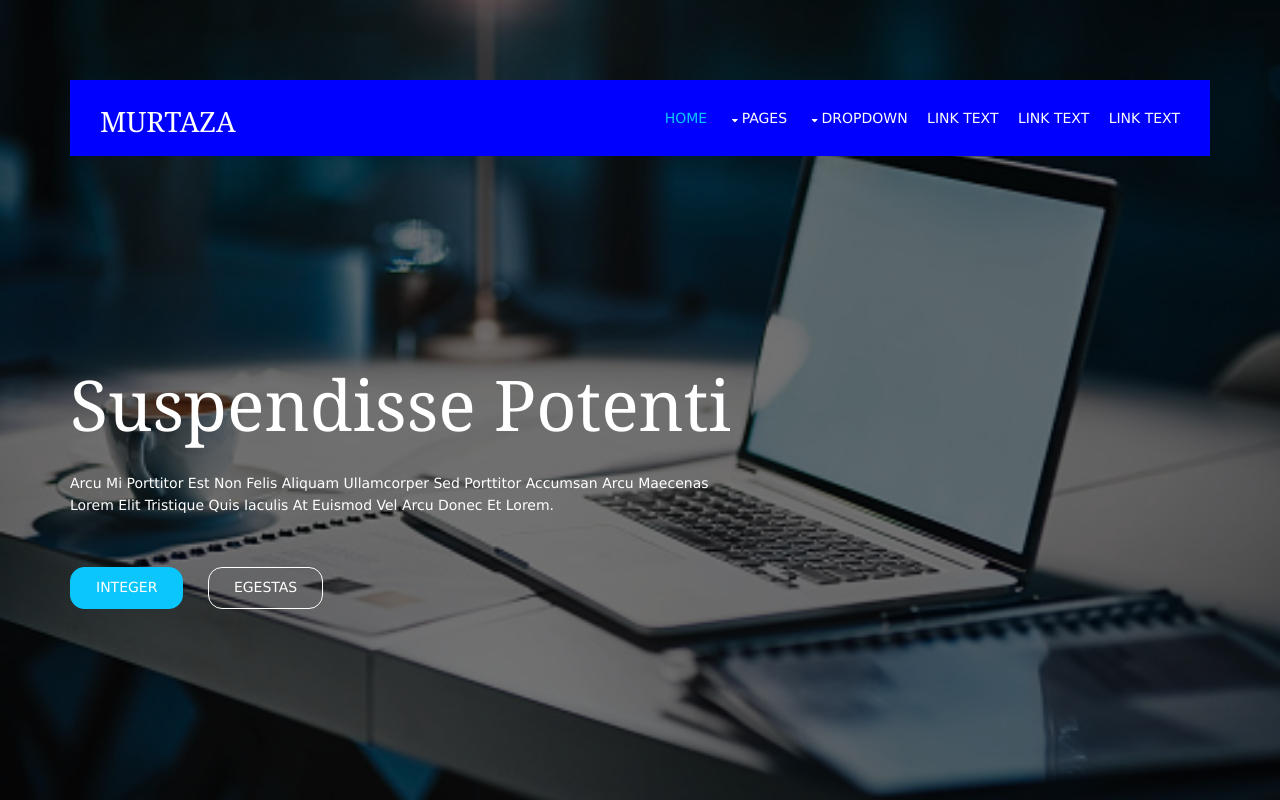
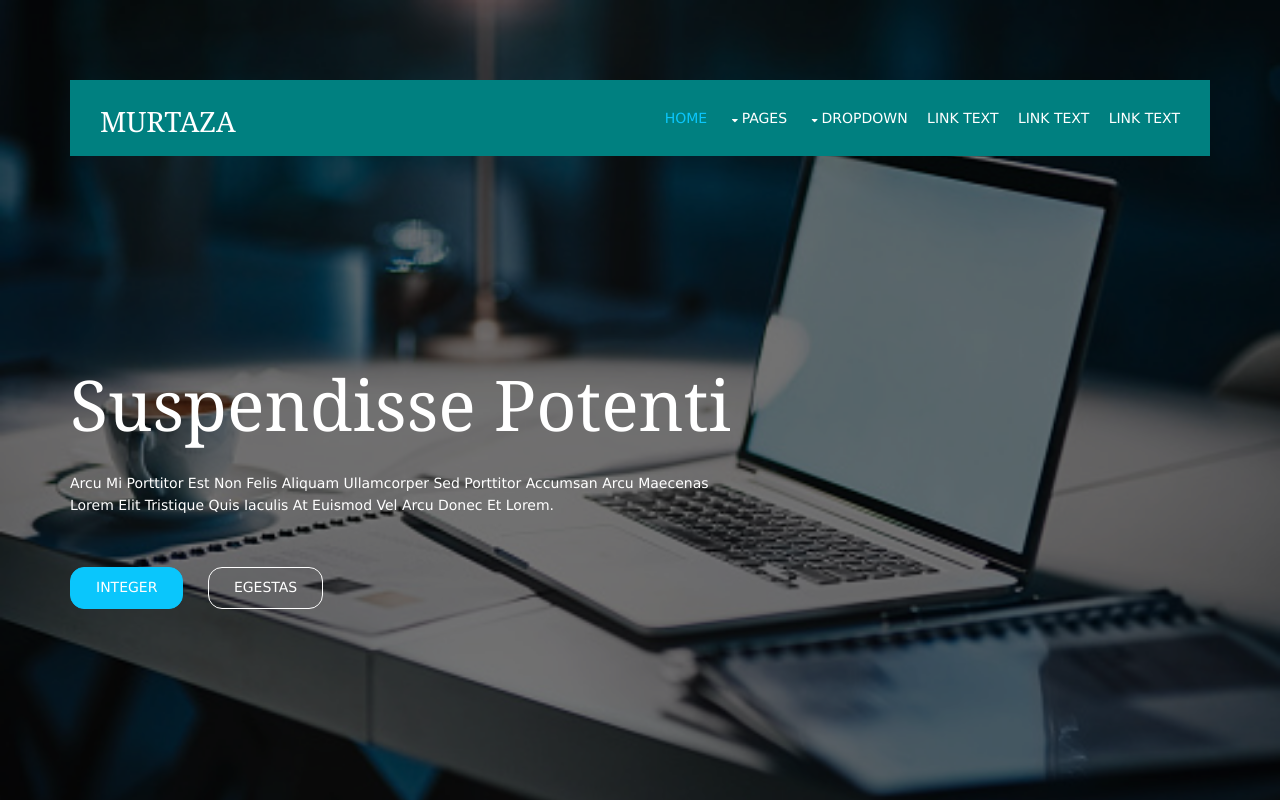
Before and after one commit to murtazariaz/MR_Developer, a plain HTML site: page index.html in a window 1280 px wide. Shown: the top 800 px of the page. Drawn offline with Linux system fonts and the light colour scheme.

Commit message:
Update layout.css

```diff
--- a/layout/styles/layout.css
+++ b/layout/styles/layout.css
@@ -302,7 +302,7 @@ input:focus, textarea:focus, *:required:focus{border-color:#0AC6FC !important;}
 
 
 /* Header */
-#header{color:#FFFFFF; background-color:blue;}
+#header{color:#FFFFFF; background-color:teal;}
 #header #logo a{color:inherit;}
 
 
```
